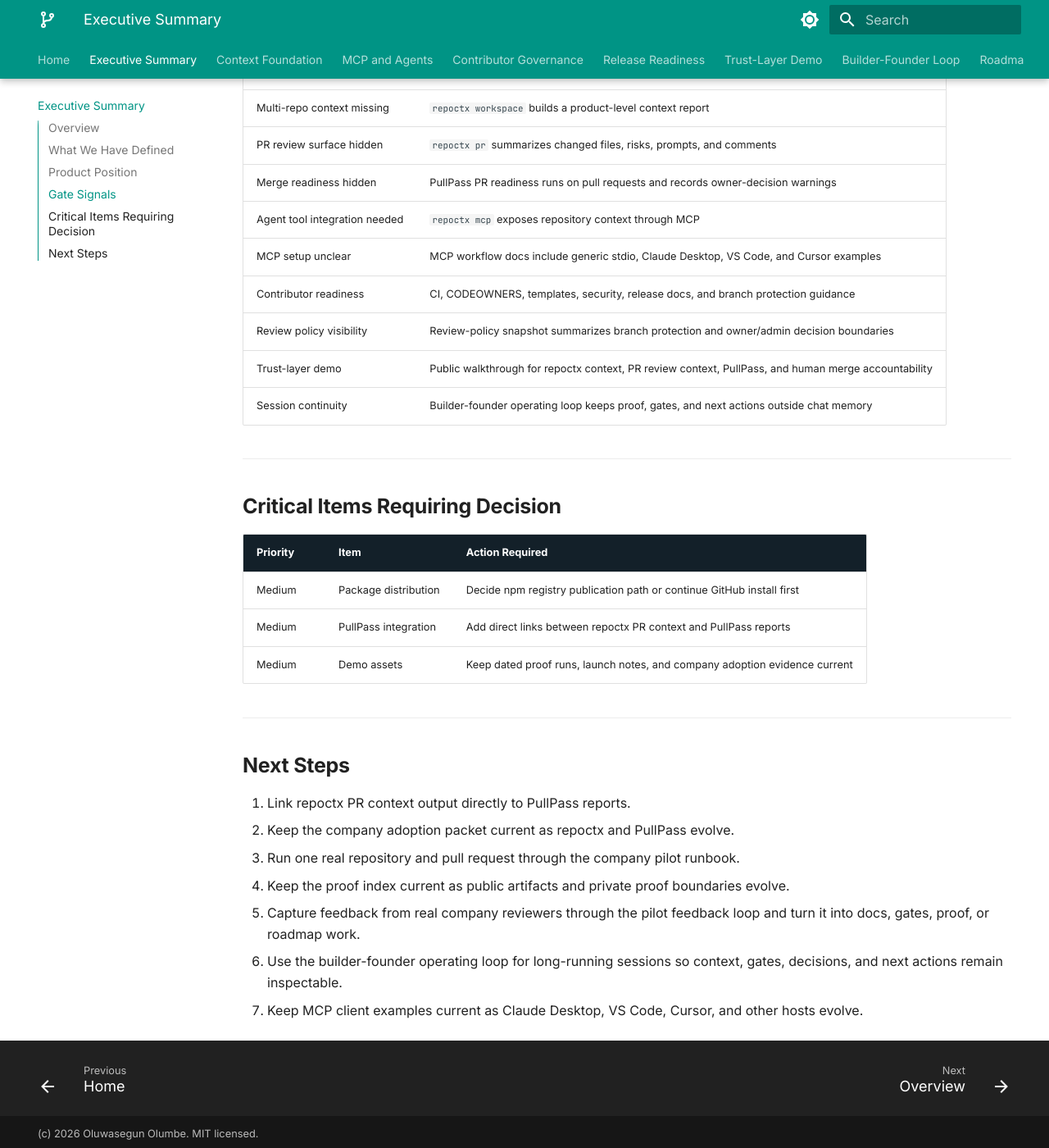
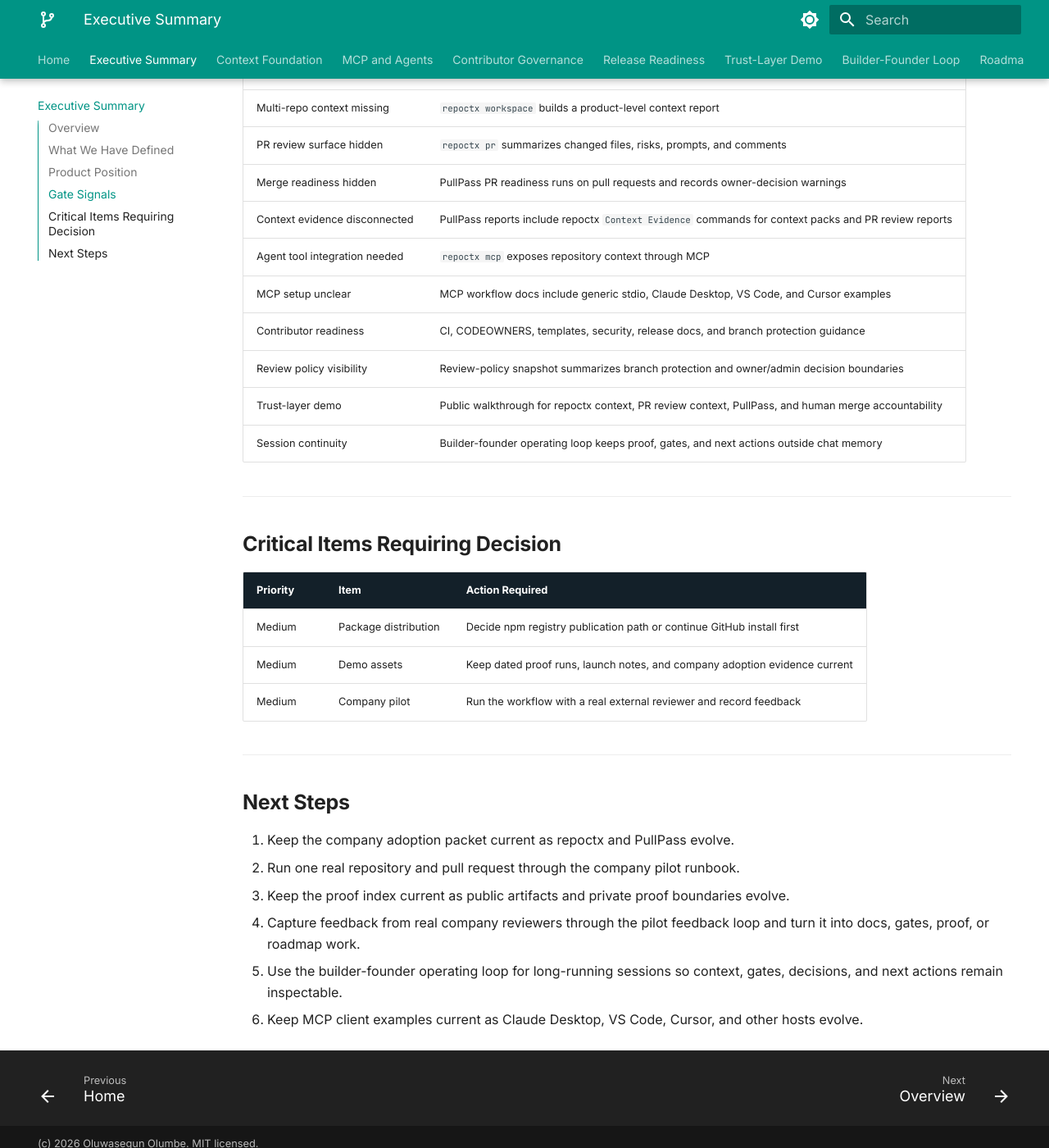
Before and after one commit to BASHBOP/otito, an MkDocs documentation site: the page built from docs/EXECUTIVE-SUMMARY.md, in a window 1280 px wide and 1400 px high, scrolled down 1880 px. Shown: the whole window at 82% size. Built offline with MkDocs 1.6.1 and Material for MkDocs 9.7.7, drawn with Linux system fonts in a browser that asks for light colours.

Commit message:
docs: record PullPass context evidence state

```diff
--- a/docs/EXECUTIVE-SUMMARY.md
+++ b/docs/EXECUTIVE-SUMMARY.md
@@ -63,6 +63,7 @@
 | Multi-repo context missing    | `repoctx workspace` builds a product-level context report                         |
 | PR review surface hidden      | `repoctx pr` summarizes changed files, risks, prompts, and comments               |
 | Merge readiness hidden        | PullPass PR readiness runs on pull requests and records owner-decision warnings   |
+| Context evidence disconnected | PullPass reports include repoctx `Context Evidence` commands for context packs and PR review reports |
 | Agent tool integration needed | `repoctx mcp` exposes repository context through MCP                              |
 | MCP setup unclear             | MCP workflow docs include generic stdio, Claude Desktop, VS Code, and Cursor examples |
 | Contributor readiness         | CI, CODEOWNERS, templates, security, release docs, and branch protection guidance |
@@ -77,17 +78,16 @@
 | Priority | Item                 | Action Required                                                       |
 | -------- | -------------------- | --------------------------------------------------------------------- |
 | Medium   | Package distribution | Decide npm registry publication path or continue GitHub install first |
-| Medium   | PullPass integration | Add direct links between repoctx PR context and PullPass reports      |
 | Medium   | Demo assets          | Keep dated proof runs, launch notes, and company adoption evidence current |
+| Medium   | Company pilot        | Run the workflow with a real external reviewer and record feedback    |
 
 ---
 
 ## Next Steps
 
-1. Link repoctx PR context output directly to PullPass reports.
-2. Keep the company adoption packet current as repoctx and PullPass evolve.
-3. Run one real repository and pull request through the company pilot runbook.
-4. Keep the proof index current as public artifacts and private proof boundaries evolve.
-5. Capture feedback from real company reviewers through the pilot feedback loop and turn it into docs, gates, proof, or roadmap work.
-6. Use the builder-founder operating loop for long-running sessions so context, gates, decisions, and next actions remain inspectable.
-7. Keep MCP client examples current as Claude Desktop, VS Code, Cursor, and other hosts evolve.
+1. Keep the company adoption packet current as repoctx and PullPass evolve.
+2. Run one real repository and pull request through the company pilot runbook.
+3. Keep the proof index current as public artifacts and private proof boundaries evolve.
+4. Capture feedback from real company reviewers through the pilot feedback loop and turn it into docs, gates, proof, or roadmap work.
+5. Use the builder-founder operating loop for long-running sessions so context, gates, decisions, and next actions remain inspectable.
+6. Keep MCP client examples current as Claude Desktop, VS Code, Cursor, and other hosts evolve.
```
Also changed, not shown: docs/05-trust-layer-demo/company-adoption-case-study.md (+1 -1 lines), docs/05-trust-layer-demo/proof-index.md (+2 -0 lines), docs/05-trust-layer-demo/review-policy-snapshot.md (+3 -2 lines), docs/ROADMAP.md (+1 -1 lines).
